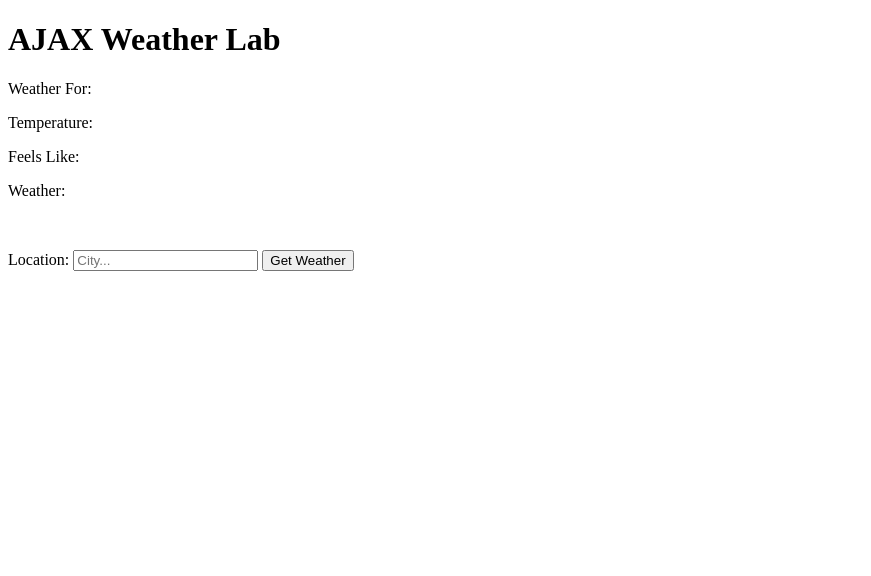
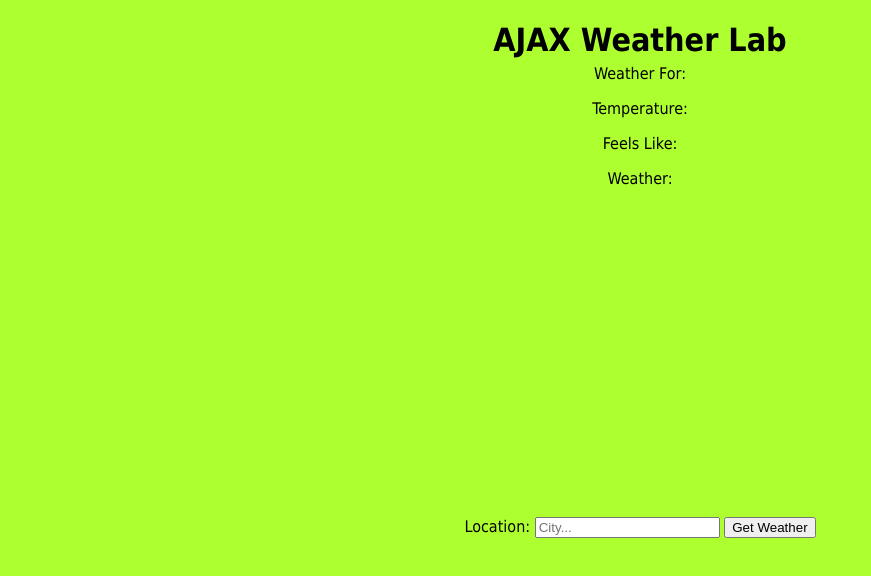
Before and after one commit to dakota-d-bradbury/weather-app-lab, a plain HTML site: page index.html in a window 1280 px wide. Shown: the whole page, without its empty margins (0-871 px from the left). Drawn offline with nearby package versions, Linux system fonts and the light colour scheme.

Commit message:
WIP updates initial CSS

```diff
--- a/index.html
+++ b/index.html
@@ -4,6 +4,7 @@
     <meta charset="UTF-8">
     <meta name="viewport" content="width=device-width, initial-scale=1.0">
     <meta http-equiv="X-UA-Compatible" content="ie=edge">
+    <link href="style.css" rel="stylesheet" type="text/css" />
     <script src="https://code.jquery.com/jquery-3.3.1.min.js"></script>
     <script defer src="./script.js"></script>
     <title>AJAX weather Lab</title>
--- a/style.css
+++ b/style.css
@@ -0,0 +1,14 @@
+
+  /* CSS Custom Properties */
+
+
+  body{
+    font-family: Tahoma, Geneva, sans-serif;
+    height: 100vh;
+    margin: 0;
+    display: grid;
+    grid-template-rows: 3rem auto;
+    background-color: greenyellow;
+    text-align: center;
+
+  }
```
